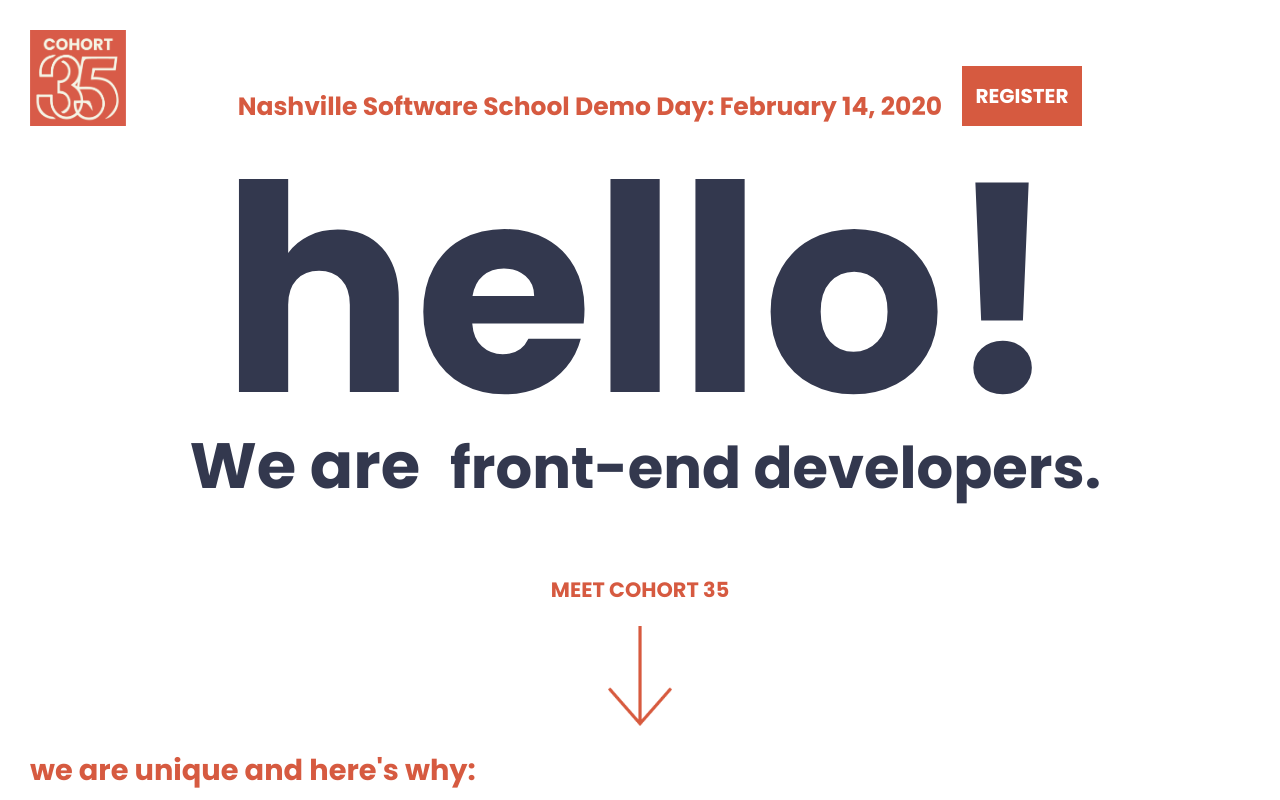
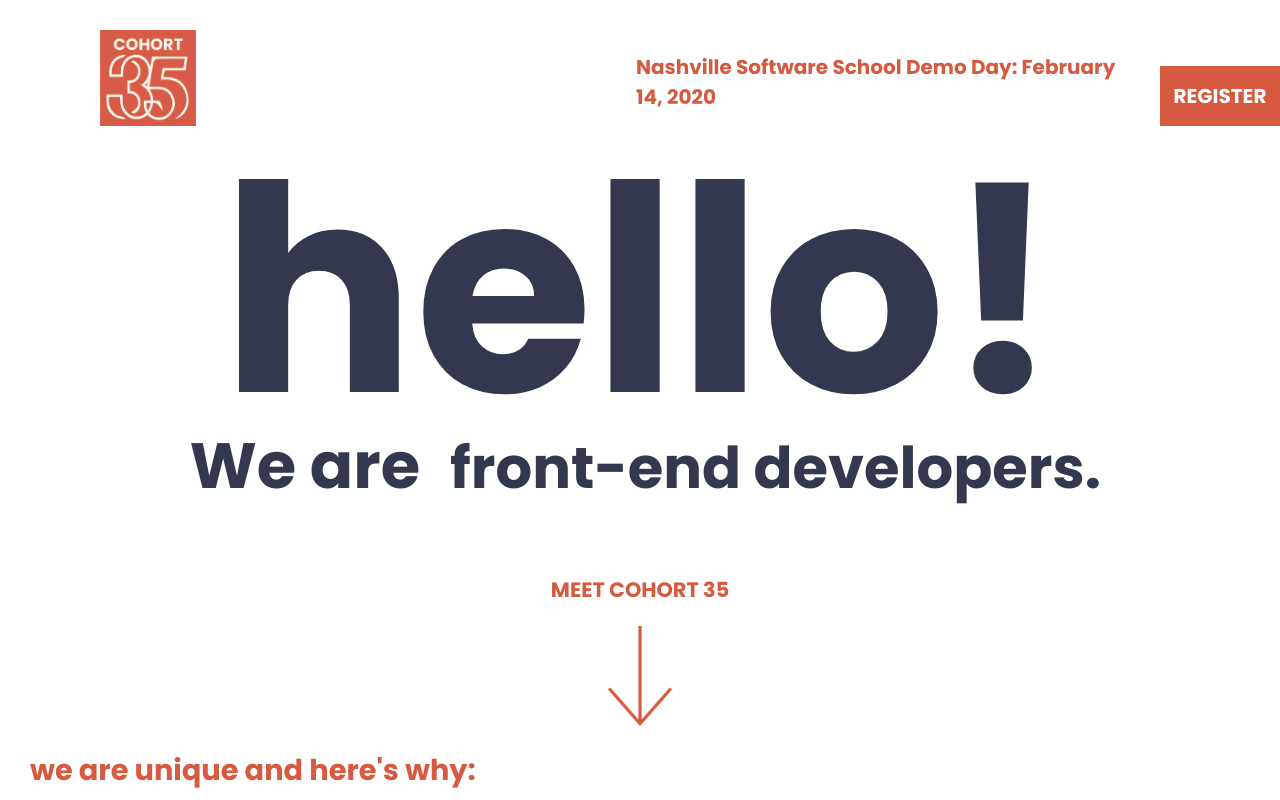
Before and after one commit to nss-day-cohort-35/website, a React (Create React App) app: page / in a window 1280 px wide. Shown: the top 800 px of the page. Built offline with nearby package versions, Linux system fonts and the light colour scheme.

Commit message:
navbar styling

```diff
--- a/src/Components/PageContent/NavBar.js
+++ b/src/Components/PageContent/NavBar.js
@@ -6,18 +6,21 @@ class NavBar extends Component {
         return (
             <div id="navbar">
                 <nav className="navbar">
+
                     <img
                         className="logo"
                         alt="Cohort 35"
                         src="./images/cohort35_logo_navbar-01.png"
                     />
-                        <div className="demoDayInfo">
+                        <div className="demoDayDateContainer">
                             <h3 className="demoDayDate">Nashville Software School Demo Day: February 14, 2020</h3>
-
+                        </div>
+                        <div className="demoDayRegisterContainer">
                         <button className="demoDayRegister">
                             <h2 className="registerText">Register</h2>
                         </button>
                         </div>
+
                 </nav>
             </div>
         );
--- a/src/Components/PageContent/navbar.css
+++ b/src/Components/PageContent/navbar.css
@@ -13,20 +13,20 @@
 .navbar {
     display: flex;
     flex-direction: row;
+    margin-left: 100px;
+
   }
 
-  .demoDayInfo {
+  /* .demoDayInfo
     display: flex;
     flex-direction: row;
-    justify-content: flex-end;
+    justify-content: center;
     align-items: flex-end;
-    width: 85vw;
-    margin-left: 60px;
-    flex-basis: 70%;
-  }
+    /* width: 85vw; */
+
+
 
   .logo {
-    padding-left: 30px;
     padding-top: 30px;
     width: 6rem;
     height: 6rem;
@@ -36,10 +36,9 @@
     background-color:#d65a40 ;
     width: 120px;
     height: 60px;
-    margin-left: 20px;
-    padding: 0px;
     border-style: none;
   }
+
 
   .registerText{
     font-family: 'Poppins', sans-serif;
@@ -52,6 +51,18 @@
   .demoDayDate  {
     font-family: 'Poppins', sans-serif;
     color: #d65a40;
-    font-size: 25px;
+    font-size: 20px;
     margin: 0px !important;
+    padding-bottom: 14px;
   }
+
+  .demoDayDateContainer {
+    display: flex;
+    align-items: flex-end;
+    margin-left: 440px;
+  }
+
+.demoDayRegisterContainer{
+  margin-top: 66px;
+  margin-left: 20px;
+}
```
Lines whose indentation alone changed are shown as unchanged.
